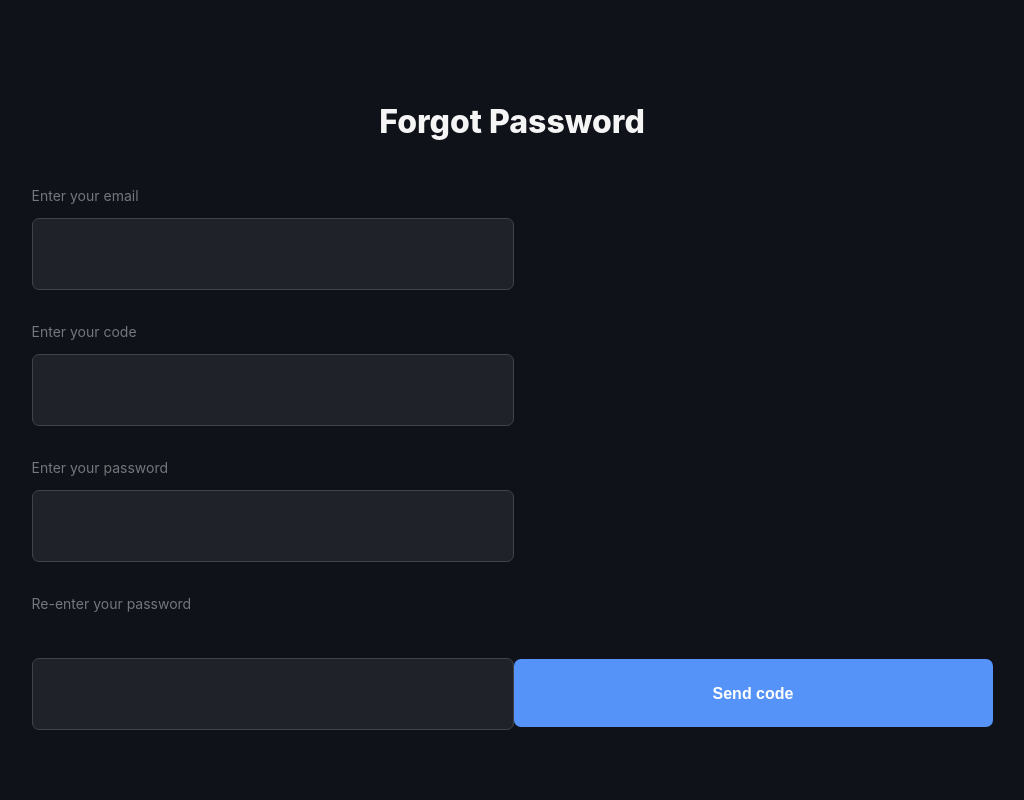
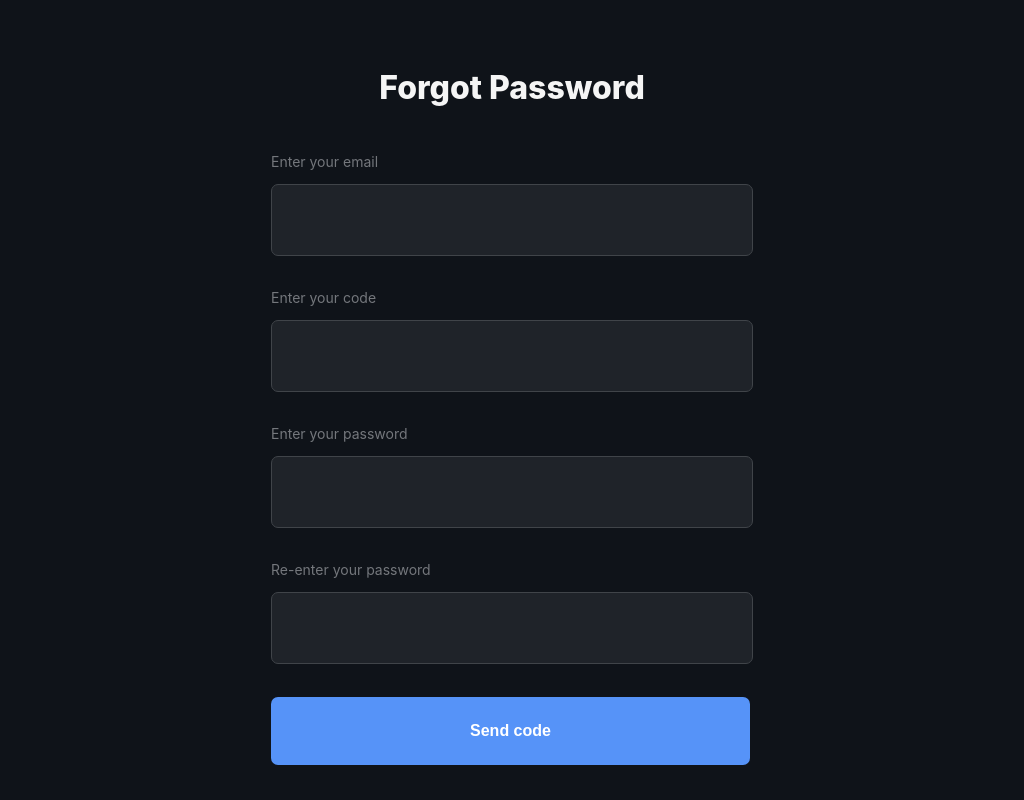
Before and after one commit to HousseinDroubi/let-me-in, a React (Create React App) app in the folder frontend/: page /forgot_password in a window 1280 px wide. Shown: the whole page, without its empty margins (128-1152 px from the left). Built offline with nearby package versions, Linux system fonts and the light colour scheme; no server answers.

Commit message:
Frontend: create mode title

```diff
--- a/frontend/src/App.css
+++ b/frontend/src/App.css
@@ -95,6 +95,14 @@
   justify-content: end;
 }
 
+
+/* Forgot Password */
+
+.forgot-password-content{
+  display: flex;
+  flex-direction: column;
+  justify-content: center;
+}
 
 /* Reusable classes  */
 
```
Also changed, not shown: frontend/src/components/ModeTitle.js (added).
